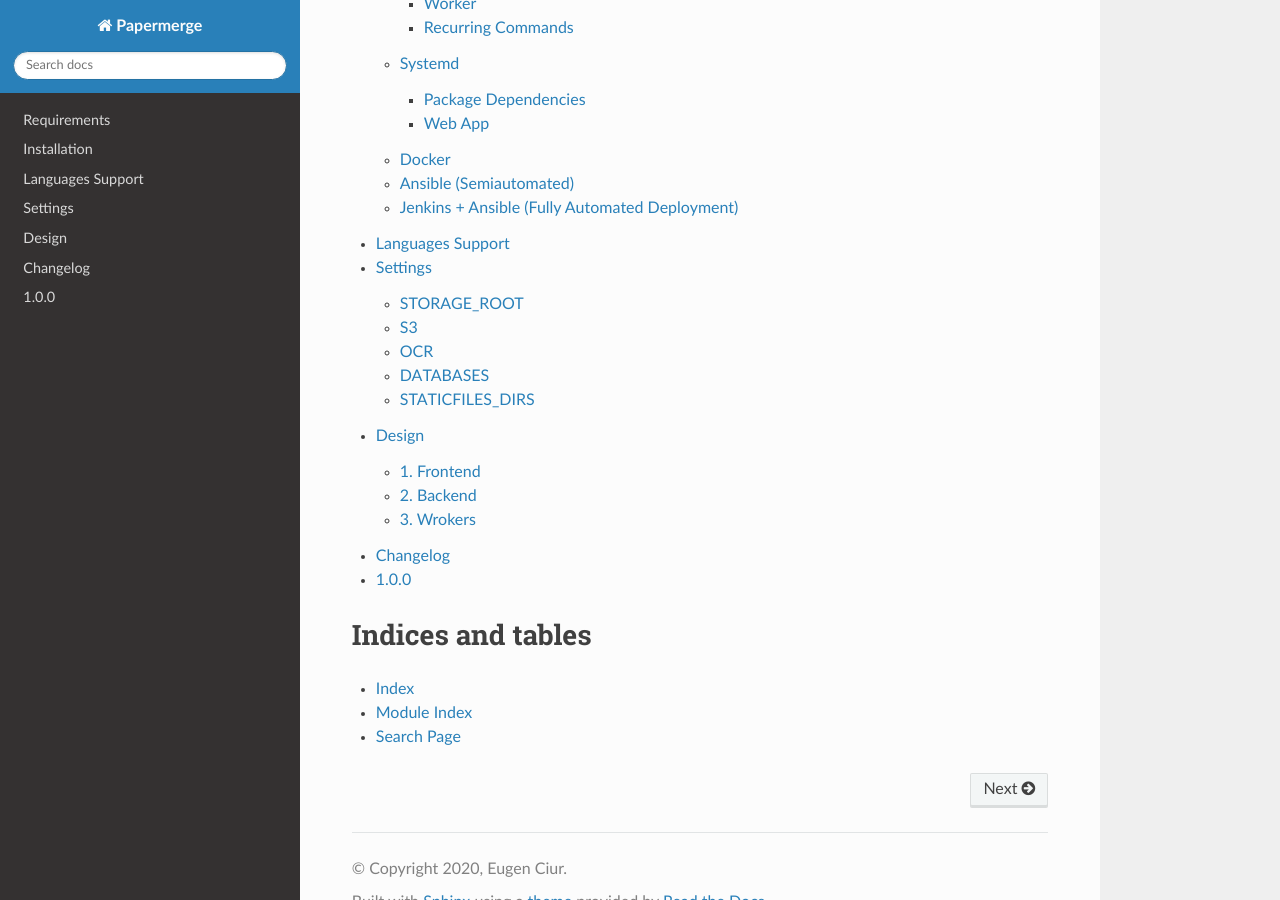
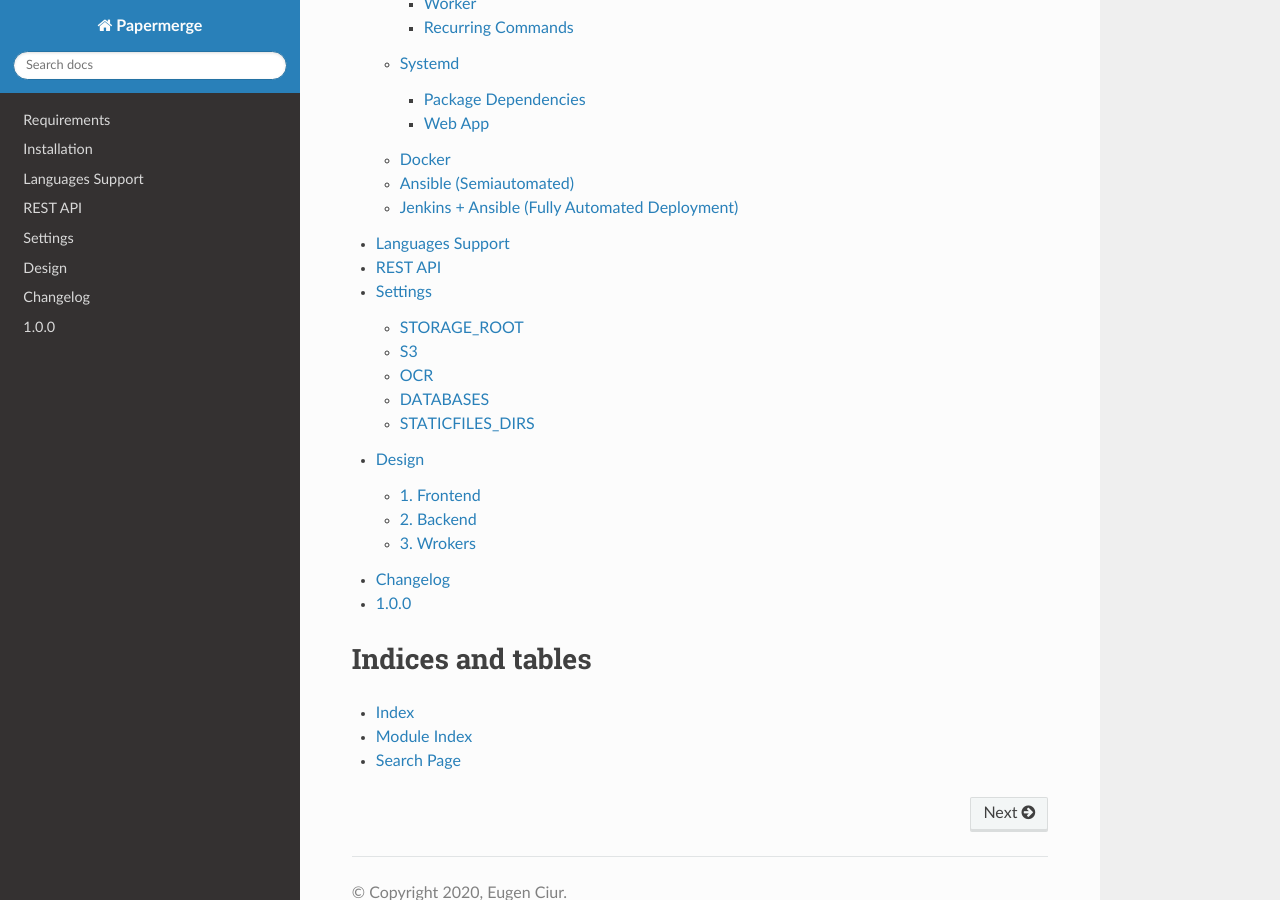
Before and after one commit to ciur/papermerge, a Sphinx documentation site: the page built from docs/source/index.rst, in a window 1280 px wide and 900 px high, scrolled down 912 px. Built offline with Sphinx 7.4.7 and the Read the Docs theme 2.0.0, drawn with Linux system fonts in a browser that asks for light colours.

Commit message:
rest api documentation included in index

```diff
--- a/docs/source/index.rst
+++ b/docs/source/index.rst
@@ -19,6 +19,7 @@
    requirements
    installation/index
    languages
+   rest_api
    settings
    design
    changelog
--- /dev/null
+++ b/docs/source/rest_api.rst
@@ -0,0 +1,4 @@
+REST API
+=========
+
+Work in progress...
```
